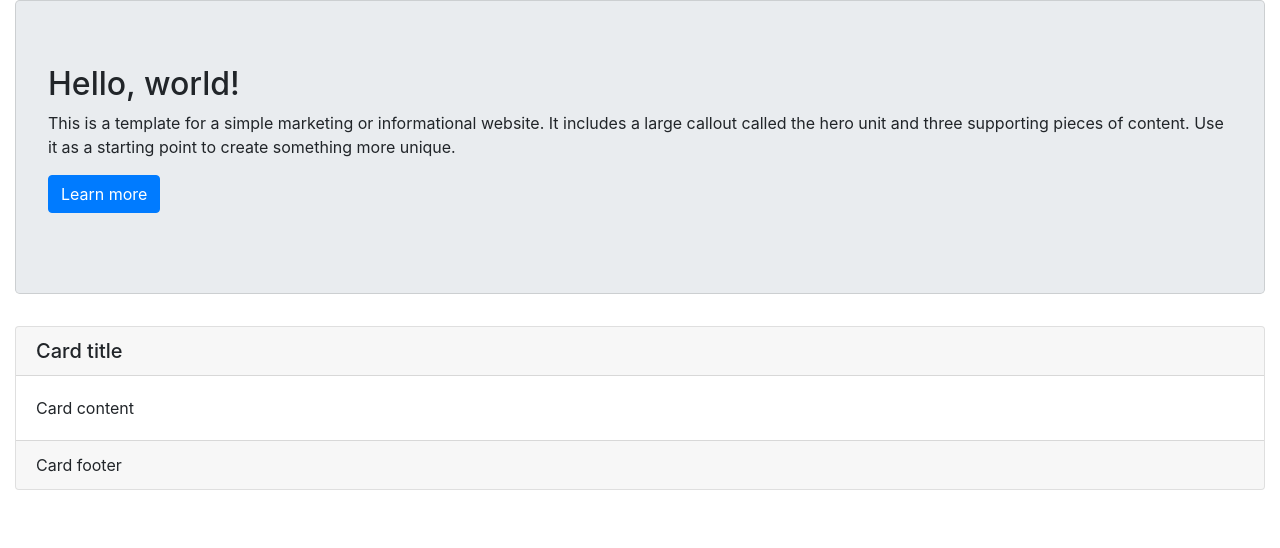
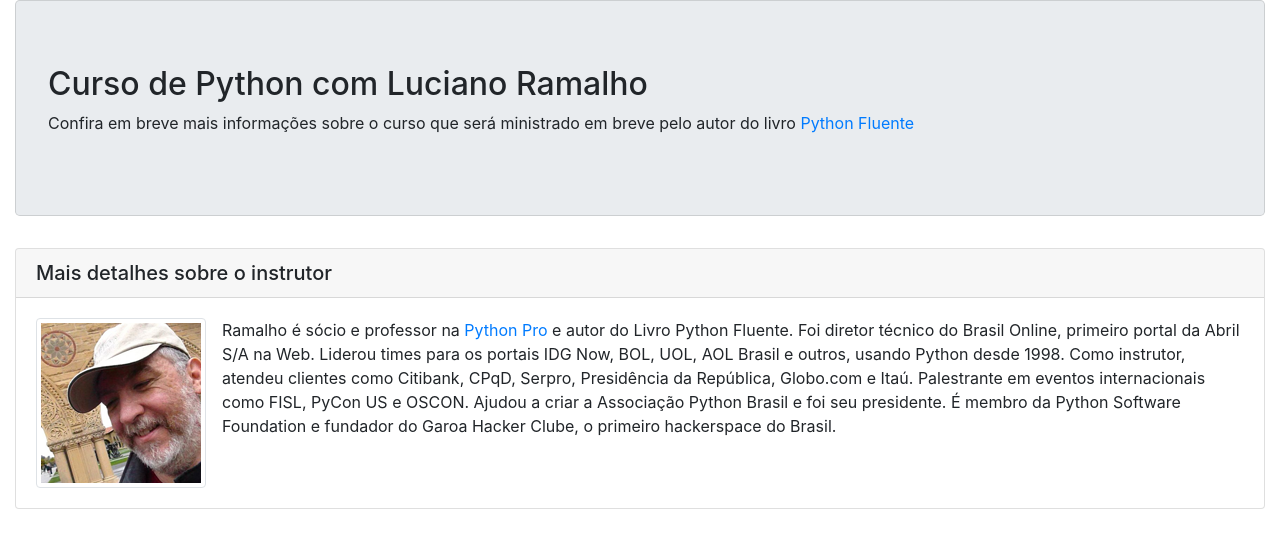
Before and after one commit to JonathansManoel/Curso-Django, a Django app: page / in a window 1280 px wide. Shown: the part 56-604 px from the top of the page. Run offline with Django 4.2, Linux system fonts and the light colour scheme; some libraries are stand-ins or nearby versions.

Commit message:
Favicon, Imagens e HTML

```diff
--- a/pypro/base/templates/base/home.html
+++ b/pypro/base/templates/base/home.html
@@ -10,7 +10,7 @@
 
     <meta name="description" content="Página do curso Python Pro">
     <meta name="author" content="Jonathan Manoel">
-
+    <link rel="icon" type="image/png" href="{% static 'img/favicon.png' %}" />
     <link href="{% static 'css/bootstrap.css' %}" rel="stylesheet">
     <link href="{% static 'css/style.css' %}" rel="stylesheet">
     <script src="{% static 'js/jquery.min.js' %}"></script>
@@ -38,14 +38,13 @@
 
 			<div class="jumbotron card card-block">
 				<h2>
-					Hello, world!
+					Curso de Python com Luciano Ramalho
 				</h2>
 				<p>
-					This is a template for a simple marketing or informational website. It includes a large callout called the hero unit and three supporting pieces of content. Use it as a starting point to create something more unique.
+					Confira em breve mais informações sobre o curso que será ministrado em breve pelo autor do livro
+                    <a href="https://www.amazon.com/_/dp/1491946008?tag=oreilly20-20" target="_blank" >Python Fluente</a>
 				</p>
-				<p>
-					<a class="btn btn-primary btn-large" href="#">Learn more</a>
-				</p>
+
 			</div>
 		</div>
 	</div>
@@ -53,15 +52,21 @@
 		<div class="col-md-12">
 			<div class="card">
 				<h5 class="card-header">
-					Card title
+					Mais detalhes sobre o instrutor
 				</h5>
 				<div class="card-body">
 					<p class="card-text">
-						Card content
+						<img src="{% static 'img/luciano-ramalho.png' %}" alt="Foto de Luciano Ramalho"
+                             class="img-thumbnail float-left mr-3"/>
+                        Ramalho é sócio e professor na <a href="https://www.python.pro.br">Python Pro</a>
+                        e autor do Livro Python Fluente. Foi diretor técnico do Brasil Online, primeiro portal
+                        da Abril S/A na Web. Liderou times para os portais IDG Now, BOL, UOL, AOL Brasil e outros,
+                        usando Python desde 1998. Como instrutor, atendeu clientes como Citibank, CPqD, Serpro,
+                        Presidência da República, Globo.com e Itaú. Palestrante em eventos internacionais como FISL,
+                        PyCon US e OSCON. Ajudou a criar a Associação Python Brasil e foi seu presidente.
+                        É membro da Python Software Foundation e fundador do Garoa Hacker Clube,
+                        o primeiro hackerspace do Brasil.
 					</p>
-				</div>
-				<div class="card-footer">
-					Card footer
 				</div>
 			</div>
 		</div>
```
Also changed, not shown: pypro/base/static/img/favicon.png (added), pypro/base/static/img/luciano-ramalho.png (added).
